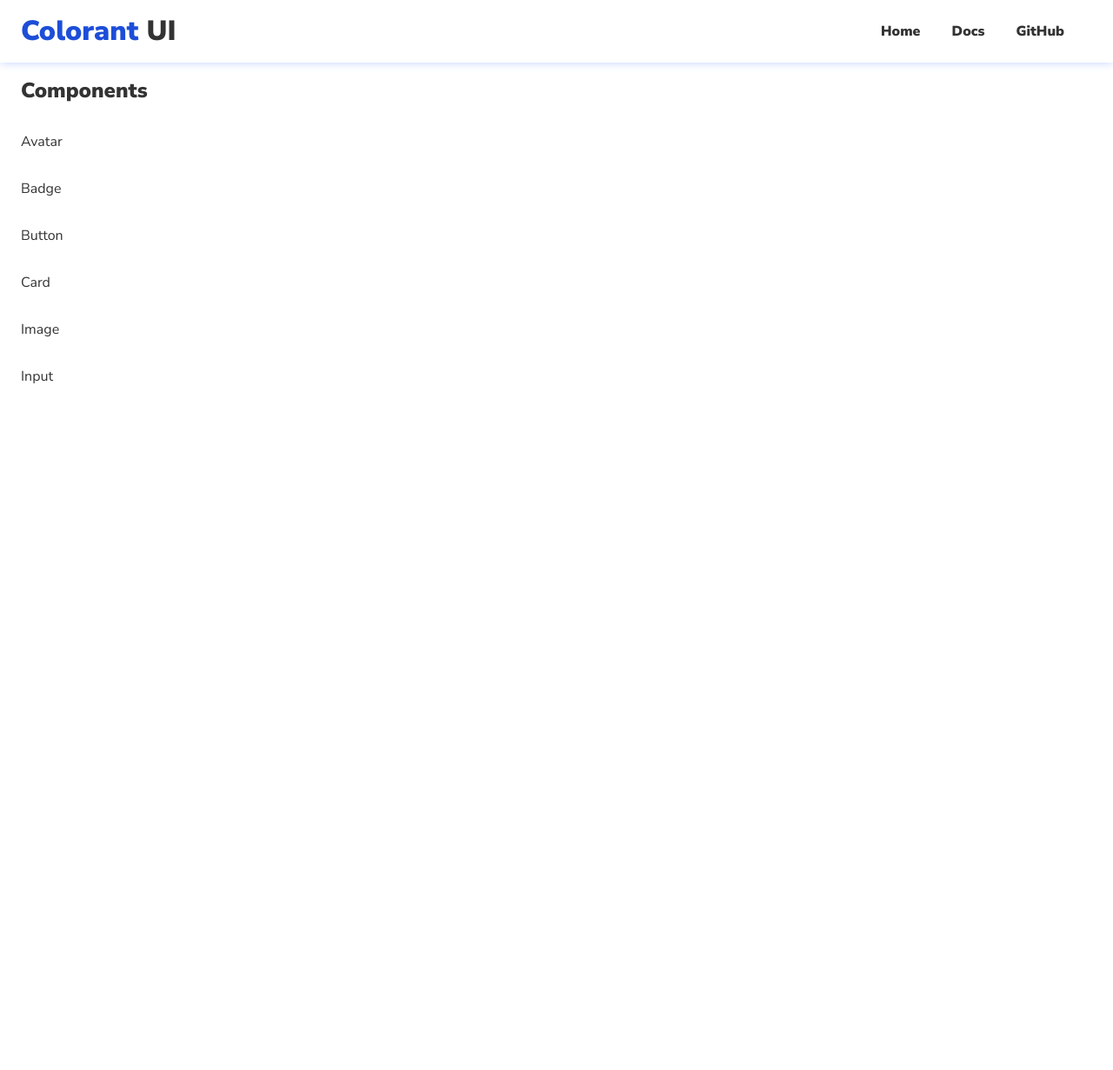
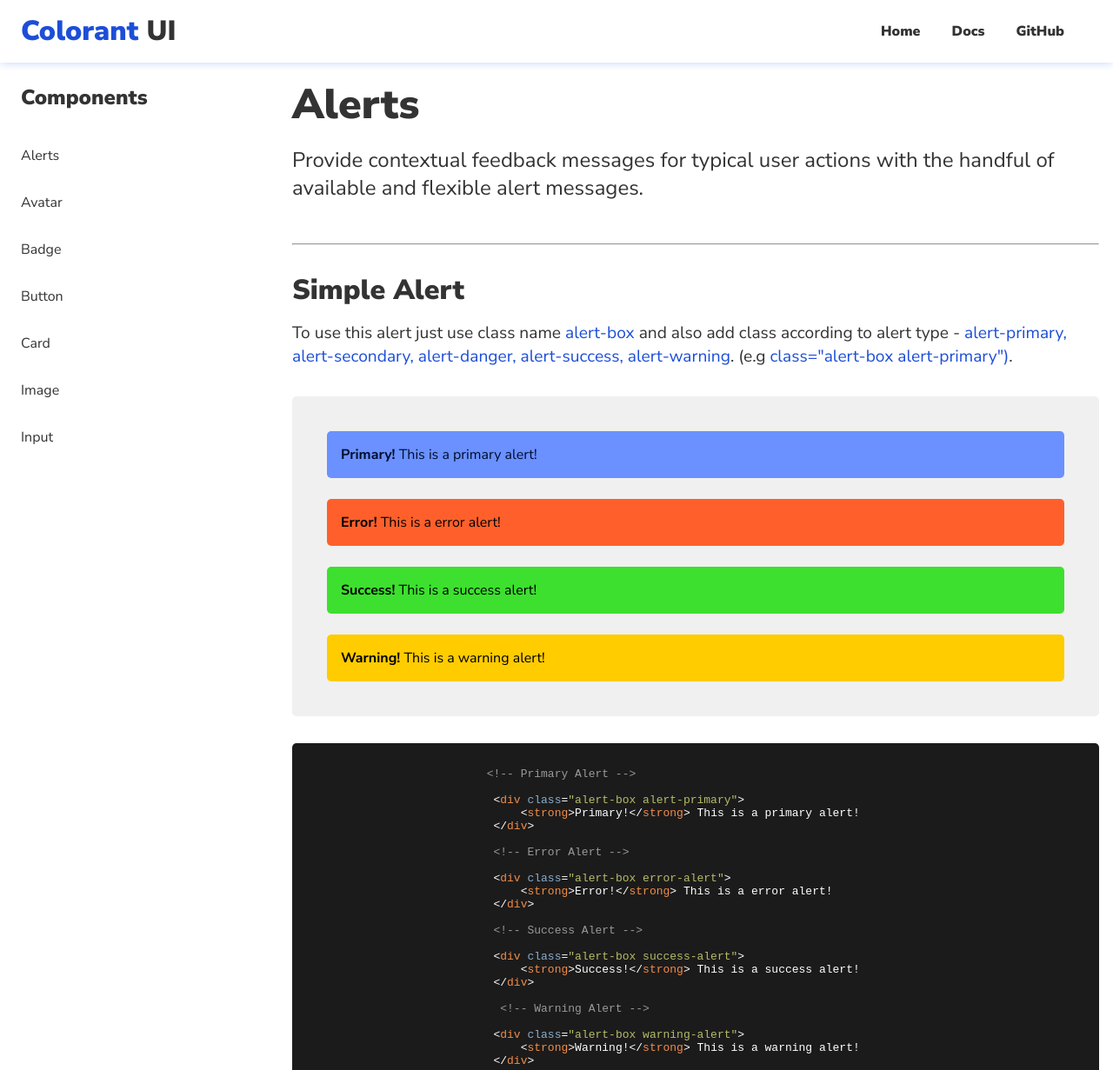
Before and after one commit to aman11s/Colorant-UI, a plain HTML site: page docsite.html in a window 1280 px wide. Shown: the top 1231 px of the page at 87% size. Before the commit the page ends 800 px from the top, so only its background shows below. Drawn offline with nearby package versions, Linux system fonts and the light colour scheme.

Commit message:
feat : alert component

```diff
--- a/CSS/aside.css
+++ b/CSS/aside.css
@@ -3,6 +3,6 @@
 }
 
 .sidebar-link:hover {
-    background-color: var(--bg-hover-color);
+    background-color: var(--grey-color);
     font-weight: 700;
 }
--- a/CSS/main.css
+++ b/CSS/main.css
@@ -2,6 +2,7 @@
 @import './style.css';
 @import './navbar.css';
 @import './aside.css';
+@import '/components/components.css';
 
 body {
     font-family: 'Nunito Sans', sans-serif;
@@ -21,6 +22,10 @@ a {
 
 ul {
     list-style: none;
+}
+
+hr {
+    color: var(--grey-color);
 }
 
 .hero-content {
@@ -61,7 +66,7 @@ ul {
 
 .grid-page-layout {
     display: grid;
-    grid-template-columns: 1fr 1fr 1fr 1fr;
+    grid-template-columns: repeat(4, 1fr);
     grid-template-areas:
     'header header header header'
     'aside main main main'
@@ -78,6 +83,9 @@ ul {
     grid-area: footer;
 }
 
+.radius-5 {
+    border-radius: 5px;
+}
 
 @media screen and (max-width: 600px) {
 
--- a/CSS/style.css
+++ b/CSS/style.css
@@ -6,10 +6,11 @@
     --primary-color: #1D4ED8;
     --background-color: #FFFCF9;
     --primary-black-color: #333333;
-    --bg-hover-color: #D7D7D7;
-    --error-color: #cc3300;
+    --grey-color: #D7D7D7;
+    --light-grey-color: #F0F0F0;
+    --error-color: #ff602b;
     --warning-color: #ffcc00;
-    --sucess-color: #99cc33;
+    --success-color: #3de02f;
 }
 
 /* Reset default */
@@ -68,11 +69,16 @@
 }
 
 .small-text {
+    font-size: 1.2rem;
+    line-height: 1.7rem;
+}
+
+.x-small-text {
     font-size: 1rem;
     line-height: 1.5rem;
 }
 
-.x-small-text {
+.xx-small-text {
     font-size: 0.5rem;
     line-height: 1rem;
 }
--- /dev/null
+++ b/components/Alert/alert.css
@@ -0,0 +1,29 @@
+.component-example {
+    background-color: var(--light-grey-color);
+}
+
+.alert-box {
+    padding: 1rem;
+    margin: 1.5rem;
+    border-radius: 5px;
+}
+
+.alert-primary {
+    background-color: #6A91FF;
+    color: #010C2D;
+}
+
+.error-alert {
+    background-color: var(--error-color);
+    color: #000;
+}
+
+.success-alert {
+    background-color: var(--success-color);
+    color: #000;
+}
+
+.warning-alert {
+    background-color: var(--warning-color);
+    color: #000;
+}
--- /dev/null
+++ b/components/components.css
@@ -0,0 +1,9 @@
+@import './Alert/alert.css';
+
+.code-wrapper {
+
+}
+
+.code-example {
+    border-radius: 5px;
+}
--- a/docsite.html
+++ b/docsite.html
@@ -5,6 +5,8 @@
     <meta charset="UTF-8">
     <meta http-equiv="X-UA-Compatible" content="IE=edge">
     <meta name="viewport" content="width=device-width, initial-scale=1.0">
+    <link rel="stylesheet"
+        href="https://cdnjs.cloudflare.com/ajax/libs/highlight.js/11.4.0/styles/stackoverflow-dark.min.css">
     <link rel="stylesheet" href="./CSS/main.css">
     <title>Documentation</title>
 </head>
@@ -23,8 +25,9 @@
         </nav>
 
         <aside class="aisde">
-            <h3 class="h3 px-3 py-2">Components</h3>
+            <h3 class="h3 px-3 py-3">Components</h3>
             <ul>
+                <li class="px-3 py-2 sidebar-link"><a href="">Alerts</a></li>
                 <li class="px-3 py-2 sidebar-link"><a href="">Avatar</a></li>
                 <li class="px-3 py-2 sidebar-link"><a href="">Badge</a></li>
                 <li class="px-3 py-2 sidebar-link"><a href="">Button</a></li>
@@ -34,8 +37,72 @@
             </ul>
         </aside>
 
-        <main class="main">
+        <main class="p-2 main">
+            <!-- Alert Component -->
+            <div class="component">
+                <h1 class="h1">Alerts</h1>
+                <p class="py-2 medium-text">Provide contextual feedback messages for typical user actions with the
+                    handful of available and flexible alert messages.</p>
+                <hr class="my-4">
+                <h2 class="h2">Simple Alert</h2>
+                <p class="py-2 small-text">To use this alert just use class name <span
+                        class="primary-text-color">alert-box</span> and also add class according to alert type - <span
+                        class="primary-text-color">alert-primary, alert-secondary, alert-danger, alert-success,
+                        alert-warning</span>. (e.g <span class="primary-text-color">class="alert-box
+                        alert-primary")</span>.</p>
 
+                <div class="p-2 my-2 radius-5 component-example">
+                    <!-- Primary Alert -->
+                    <div class="alert-box alert-primary">
+                        <strong>Primary!</strong> This is a primary alert!
+                    </div>
+
+                    <!-- Error Alert -->
+                    <div class="alert-box error-alert">
+                        <strong>Error!</strong> This is a error alert!
+                    </div>
+
+                    <!-- Success Alert -->
+                    <div class="alert-box success-alert">
+                        <strong>Success!</strong> This is a success alert!
+                    </div>
+
+                    <!-- Warning Alert -->
+                    <div class="alert-box warning-alert">
+                        <strong>Warning!</strong> This is a warning alert!
+                    </div>
+                </div>
+
+                <div class="code-wrapper">
+                    <pre>
+                        <code class="html code-example">
+                           &lt!-- Primary Alert --&gt
+
+                            &ltdiv class="alert-box alert-primary"&gt
+                                &ltstrong&gtPrimary!&lt/strong&gt This is a primary alert!
+                            &lt/div&gt
+
+                            &lt!-- Error Alert --&gt
+
+                            &ltdiv class="alert-box error-alert"&gt
+                                &ltstrong&gtError!&lt/strong&gt This is a error alert!
+                            &lt/div&gt
+
+                            &lt!-- Success Alert --&gt
+
+                            &ltdiv class="alert-box success-alert"&gt
+                                &ltstrong&gtSuccess!&lt/strong&gt This is a success alert!
+                            &lt/div&gt
+
+                             &lt!-- Warning Alert --&gt
+
+                            &ltdiv class="alert-box warning-alert"&gt
+                                &ltstrong&gtWarning!&lt/strong&gt This is a warning alert!
+                            &lt/div&gt
+                        </code>
+                    </pre>
+                </div>
+            </div>
         </main>
 
         <footer class="footer">
@@ -43,6 +110,11 @@
         </footer>
     </div>
 
+    <script src="//cdnjs.cloudflare.com/ajax/libs/highlight.js/11.4.0/highlight.min.js"></script>
+    <script>
+        hljs.highlightAll();
+    </script>
+
 </body>
 
 </html>
```
